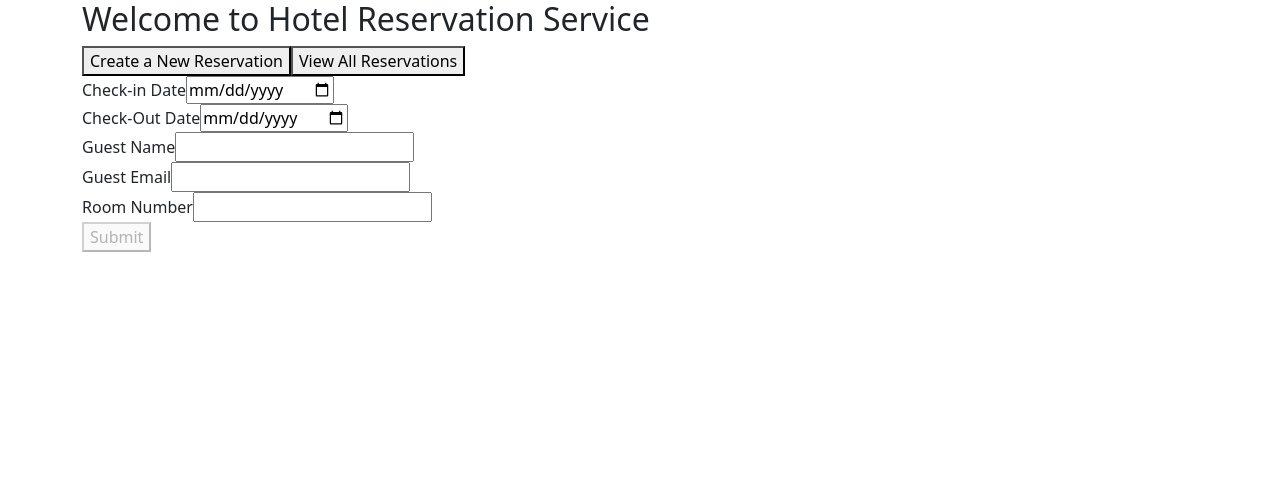
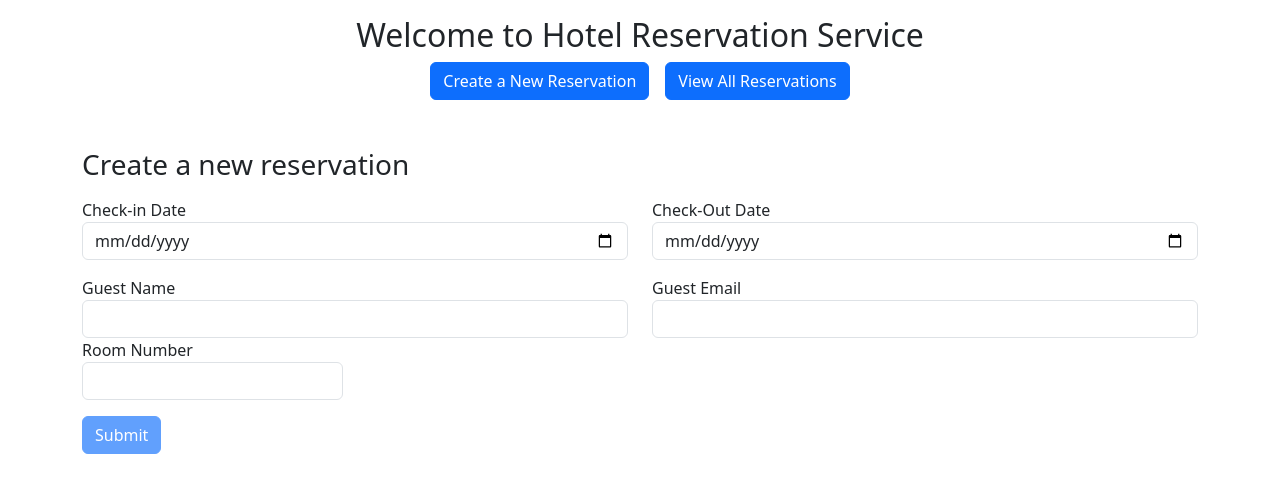
Before and after one commit to kinu07/angular-hotel-app, an Angular app: page /new in a window 1280 px wide. Shown: the top 492 px of the page. Built offline with nearby package versions, Linux system fonts and the light colour scheme.

Commit message:
add css for reservation form.

```diff
--- a/src/app/home/home.component.html
+++ b/src/app/home/home.component.html
@@ -1,5 +1,5 @@
-<div>
+<div class = " text-center my-3">
     <h2>Welcome to Hotel Reservation Service</h2>
-    <button [routerLink]="['/new']">Create a New Reservation</button>
-    <button [routerLink]="['/list']">View All Reservations</button>
+    <button class ="btn btn-primary mx-2" [routerLink]="['/new']">Create a New Reservation</button>
+    <button class ="btn btn-primary mx-2" [routerLink]="['/list']">View All Reservations</button>
 </div>
--- a/src/app/reservation-form/reservation-form.component.html
+++ b/src/app/reservation-form/reservation-form.component.html
@@ -1,41 +1,51 @@
 <app-home></app-home>
+<h3 class="mt-5 mb-3">Create a new reservation</h3>
 
 <form [formGroup]="reservationForm" (ngSubmit)="onSubmit()">
-    <div>
+    <div class="row mb-3">
+        <div class = "col">
         <label>Check-in Date</label>
-        <input type="date" formControlName="checkInDate">
-        <div *ngIf="reservationForm.get('checkInDate')?.invalid && reservationForm.get('checkInDate')?.touched">
+        <input class = "form-control" type="date" formControlName="checkInDate">
+        <small class="text-danger"  *ngIf="reservationForm.get('checkInDate')?.invalid && reservationForm.get('checkInDate')?.touched">
             Check-in Required
-        </div>
+        </small>
     </div>
-    <div>
+    <div class = "col">
         <label>Check-Out Date</label>
-        <input type="date" formControlName="checkOutDate">
-        <div *ngIf="reservationForm.get('checkOutDate')?.invalid && reservationForm.get('checkOutDate')?.touched">
+        <input  class = "form-control" type="date" formControlName="checkOutDate">
+        <small class="text-danger" *ngIf="reservationForm.get('checkOutDate')?.invalid && reservationForm.get('checkOutDate')?.touched">
             Check-out Required
-        </div>
+        </small>
     </div>
-    <div>
+
+
+    </div>
+    <div class="row">
+        <div class = "col">
         <label>Guest Name</label>
-        <input type="text" formControlName="guestName">
-        <div *ngIf="reservationForm.get('guestName')?.invalid && reservationForm.get('guestName')?.touched">
+        <input class = "form-control" type="text" formControlName="guestName">
+        <small class="text-danger" *ngIf="reservationForm.get('guestName')?.invalid && reservationForm.get('guestName')?.touched">
             guestName Required
-        </div>
+        </small>
     </div>
-    <div>
+    <div class = "col">
         <label>Guest Email</label>
-        <input type="email" formControlName="guestEmail">
-        <div *ngIf="reservationForm.get('guestEmail')?.invalid && reservationForm.get('guestEmail')?.touched">
+        <input class = "form-control" type="email" formControlName="guestEmail">
+        <small class="text-danger" *ngIf="reservationForm.get('guestEmail')?.invalid && reservationForm.get('guestEmail')?.touched">
             guestEmail Required
-        </div>
+        </small>
     </div>
-    <div>
+
+    </div>
+    <div class="row mb-3">
+        <div class = "col-3">
         <label>Room Number</label>
-        <input type="number" formControlName="roomNumber">
-        <div *ngIf="reservationForm.get('roomNumber')?.invalid && reservationForm.get('roomNumber')?.touched">
+        <input class = "form-control" type="number" formControlName="roomNumber">
+        <small class="text-danger" *ngIf="reservationForm.get('roomNumber')?.invalid && reservationForm.get('roomNumber')?.touched">
             roomNumber Required
-        </div>
+        </small>
     </div>
-    <button type = "submit" [disabled]="reservationForm.invalid">Submit</button>
+    </div>
+    <button class ="btn btn-primary" type = "submit" [disabled]="reservationForm.invalid">Submit</button>
 
 </form>
```
